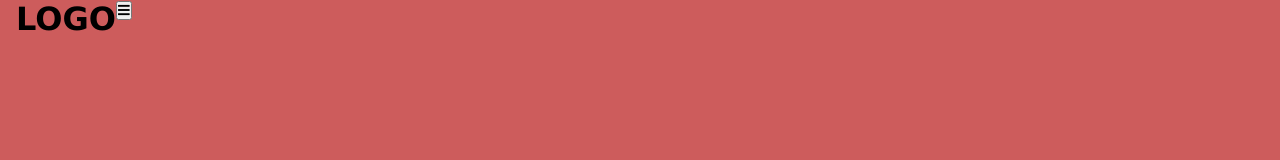
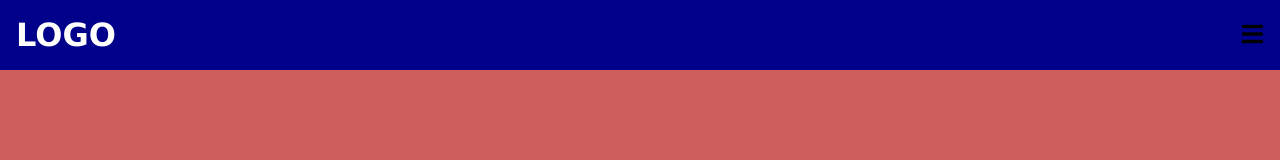
Before and after one commit to johanssonfridamaria/Javascript-Labbar, a plain HTML site: page Labb 12/index.html in a window 1280 px wide. Drawn offline with Linux system fonts and the light colour scheme.

Commit message:
added styling

```diff
--- a/Labb 12/index.html
+++ b/Labb 12/index.html
@@ -17,7 +17,7 @@
         <div class="logo">
             <h1>LOGO</h1>
         </div>
-        <div class="navbar-nav d-none d-flex">
+        <div class="navbar-nav d-flex">
             <a href="#">Products</a>
             <a href="#">About</a>
             <a href="#">Contact us</a>
--- a/Labb 12/style.css
+++ b/Labb 12/style.css
@@ -11,11 +11,11 @@ html, body{
 body{
     font-family: Verdana, Geneva, Tahoma, sans-serif;
     background-color: indianred;
+    color: #fff;
 }
 
 .container{
-    padding-right: 1rem;
-    padding-left: 1rem;
+    padding: 1rem;
 }
 
 .d-flex{
@@ -25,3 +25,31 @@ body{
 .d-none{
     display:none;
 }
+
+.navbar{
+    background-color: darkblue;
+    justify-content: space-between;
+    align-items: center;
+}
+
+.navbar-nav{
+    display: none;
+}
+
+.btn{
+    border: 1px solid transparent;
+    background-color: transparent;
+    margin:0;
+    padding:0;
+    font-size: 1.5rem;
+}
+
+.btn:focus{
+    outline:0;
+}
+
+@media (minwidth:768){
+    .navbar-nav{
+        display: ;
+    }
+}
```
